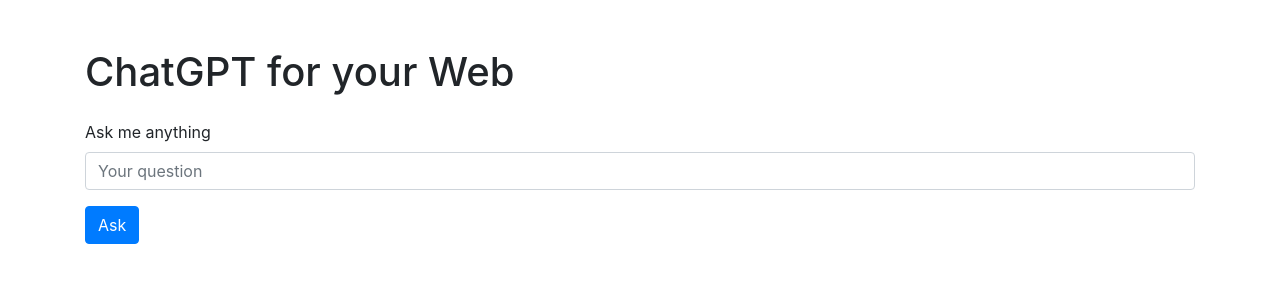
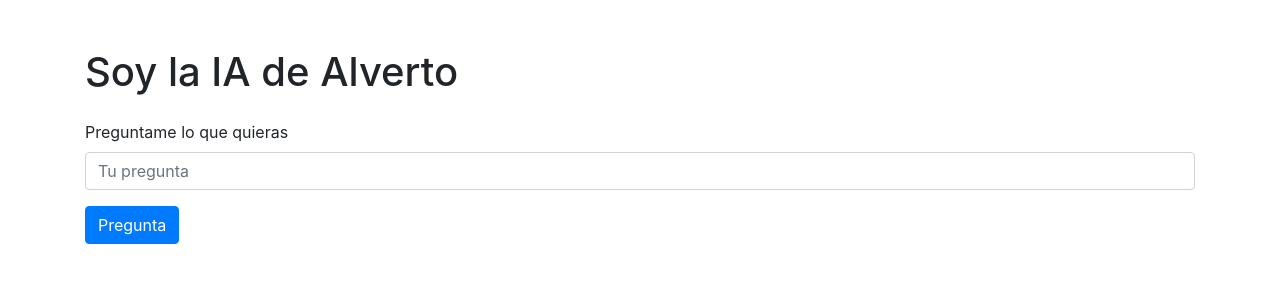
Before and after one commit to tokyographer/chatgptwebprompt, a Flask app: page / in a window 1280 px wide. Shown: the top 300 px of the page. Run offline with Flask 3, Linux system fonts and the light colour scheme; some libraries are stand-ins or nearby versions.

Commit message:
Added procfile and edited index file.

```diff
--- a/templates/index.html
+++ b/templates/index.html
@@ -3,22 +3,22 @@
 <head>
     <meta charset="UTF-8">
     <meta name="viewport" content="width=device-width, initial-scale=1.0">
-    <title>Ask Me Anything</title>
+    <title>Soy la IA de Alverto</title>
     <link rel="stylesheet" href="https://maxcdn.bootstrapcdn.com/bootstrap/4.0.0/css/bootstrap.min.css">
 </head>
 <body>
     <div class="container">
-        <h1 class="mt-5">ChatGPT for your Web</h1>
+        <h1 class="mt-5">Soy la IA de Alverto</h1>
         <form method="POST" class="mt-4">
             <div class="form-group">
-                <label for="query">Ask me anything</label>
-                <input type="text" class="form-control" id="query" name="query" placeholder="Your question">
+                <label for="query">Preguntame lo que quieras</label>
+                <input type="text" class="form-control" id="query" name="query" placeholder="Tu pregunta">
             </div>
-            <button type="submit" class="btn btn-primary">Ask</button>
+            <button type="submit" class="btn btn-primary">Pregunta</button>
         </form>
         {% if answer %}
             <div class="mt-5">
-                <h4>Answer:</h4>
+                <h4>Respuesta:</h4>
                 <p>{{ answer }}</p>
             </div>
         {% endif %}
```
Also changed, not shown: 1 other file.
